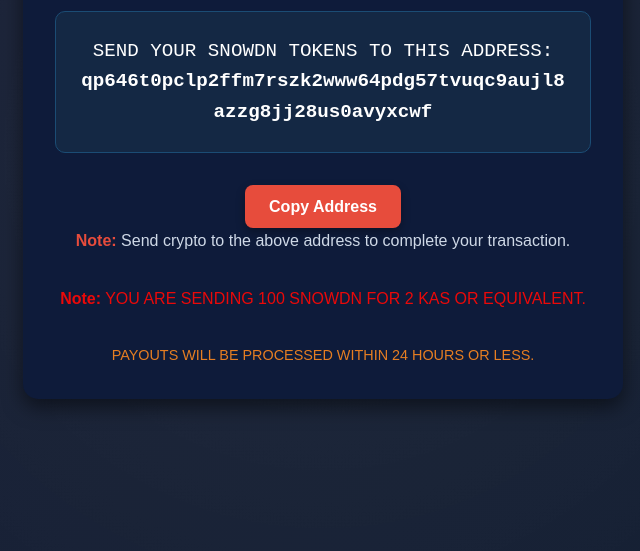
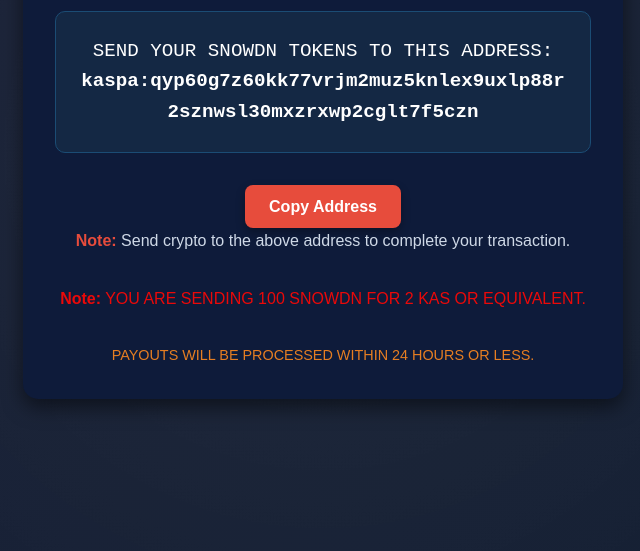
Before and after one commit to Zarbelt/Swap, a plain HTML site: page selltreasury.html in a window 1280 px wide. Shown: the part 249-800 px from the top of the page, without its empty margins (317-957 px from the left). Drawn offline with Linux system fonts and the light colour scheme.

Commit message:
Update selltreasury.html

```diff
--- a/selltreasury.html
+++ b/selltreasury.html
@@ -135,7 +135,7 @@
     <h1>Sell Treasury</h1>
     <div class="instructions" id="instructions">
       SEND YOUR SNOWDN TOKENS TO THIS ADDRESS: <br>
-      <strong>qp646t0pclp2ffm7rszk2www64pdg57tvuqc9aujl8azzg8jj28us0avyxcwf</strong>
+      <strong>kaspa:qyp60g7z60kk77vrjm2muz5knlex9uxlp88r2sznwsl30mxzrxwp2cglt7f5czn</strong>
     </div>
     <button class="copy-btn" onclick="copyToClipboard()">Copy Address</button>
     <p class="info-text">
```
